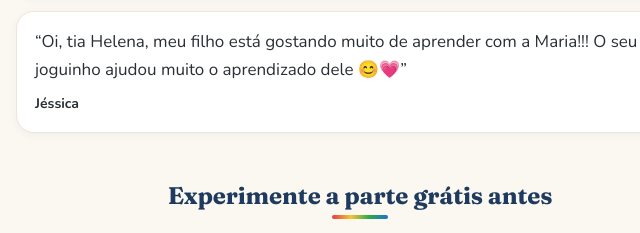
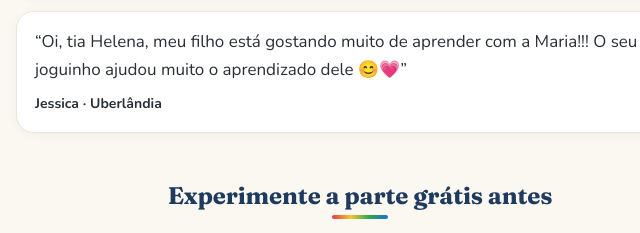
Before and after one commit to colorecomhelena/colorecomhelena.github.io, a plain HTML site: page vendas.html in a window 1280 px wide. Shown: the part 5838-6071 px from the top of the page, 280-920 px from the left. Drawn offline with nearby package versions, Linux system fonts and the light colour scheme.

Commit message:
Atualiza o site do Colore com Helena

```diff
--- a/vendas.html
+++ b/vendas.html
@@ -212,7 +212,7 @@ document.addEventListener("click",function(e){var a=e.target.closest("a,button")
   </div>
   <div class="cartao" style="margin-top:12px">
     <p style="margin:0 0 6px">“Oi, tia Helena, meu filho está gostando muito de aprender com a Maria!!! O seu joguinho ajudou muito o aprendizado dele 😊💗”</p>
-    <b style="font-size:14px">Jéssica</b>
+    <b style="font-size:14px">Jessica · Uberlândia</b>
   </div>
 </section>
 
```
